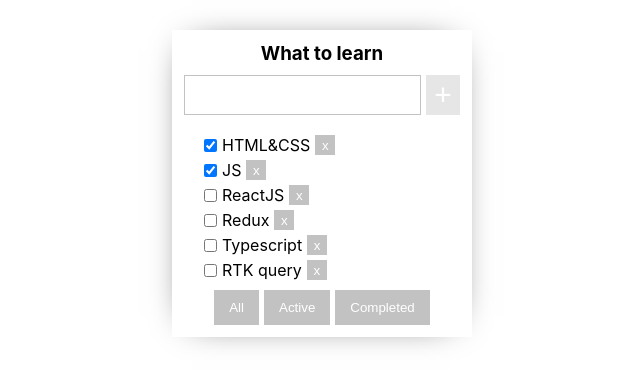
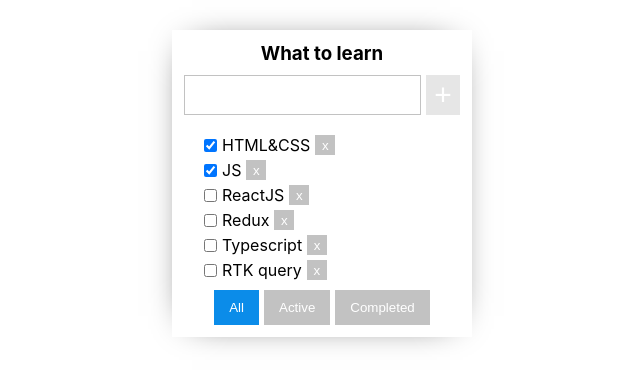
Before and after one commit to ibdkn/1-todolist, a React (Create React App) app: page / in a window 1280 px wide. Shown: the top 384 px of the page, without its empty margins (293-933 px from the left). Built offline with nearby package versions, Linux system fonts and the light colour scheme.

Commit message:
added UI for Todolist

```diff
--- a/src/App.css
+++ b/src/App.css
@@ -54,9 +54,15 @@
         margin-bottom: 10px;
 
         li {
-            display: flex;
-            align-items: center;
-            gap: 5px;
+            &, label {
+                display: flex;
+                align-items: center;
+                gap: 5px;
+            }
+
+            label {
+                cursor: pointer;
+            }
 
             &+& {
                 margin-top: 5px;
@@ -124,7 +130,7 @@
             background-color: #c2c2c2;
 
             &.active {
-                background-color: #198754;
+                background-color: #0b8ce9;
             }
         }
     }
--- a/src/Button.tsx
+++ b/src/Button.tsx
@@ -4,11 +4,12 @@
     title: string
     onClick?: () => void
     disabled?: boolean
+    className?: string
 }
 
-export const Button = ({title, onClick, disabled}: ButtonPropsType) => {
+export const Button = ({title, onClick, disabled, className}: ButtonPropsType) => {
     return (
-        <button onClick={onClick} disabled={disabled}>
+        <button onClick={onClick} disabled={disabled} className={className}>
             {title}
         </button>
     );
--- a/src/Todolist.tsx
+++ b/src/Todolist.tsx
@@ -84,18 +84,20 @@
 
                         return (
                             <li key={task.id}>
-                                <input type="checkbox" checked={task.isDone} onChange={onChangeTaskStatusHandler}/>
-                                <span>{task.title}</span>
-                                <Button title={'x'} onClick={()=> removeTask(task.id)} />
+                                <label>
+                                    <input type="checkbox" checked={task.isDone} onChange={onChangeTaskStatusHandler}/>
+                                    <span>{task.title}</span>
+                                </label>
+                                <Button title={'x'} onClick={() => removeTask(task.id)}/>
                             </li>
                         )
                     })}
                 </ul>
             )}
             <div className="Filters">
-                <Button title={"All"} onClick={()=>setFilter("all")}/>
-                <Button title={"Active"} onClick={()=>setFilter("active")}/>
-                <Button title={"Completed"} onClick={()=>setFilter("completed")}/>
+                <Button className={filter === 'all' ? 'active' : ''} title={"All"} onClick={()=>setFilter("all")}/>
+                <Button className={filter === 'active' ? 'active' : ''} title={"Active"} onClick={()=>setFilter("active")}/>
+                <Button className={filter === 'completed' ? 'active' : ''} title={"Completed"} onClick={()=>setFilter("completed")}/>
             </div>
         </div>
     );
```
